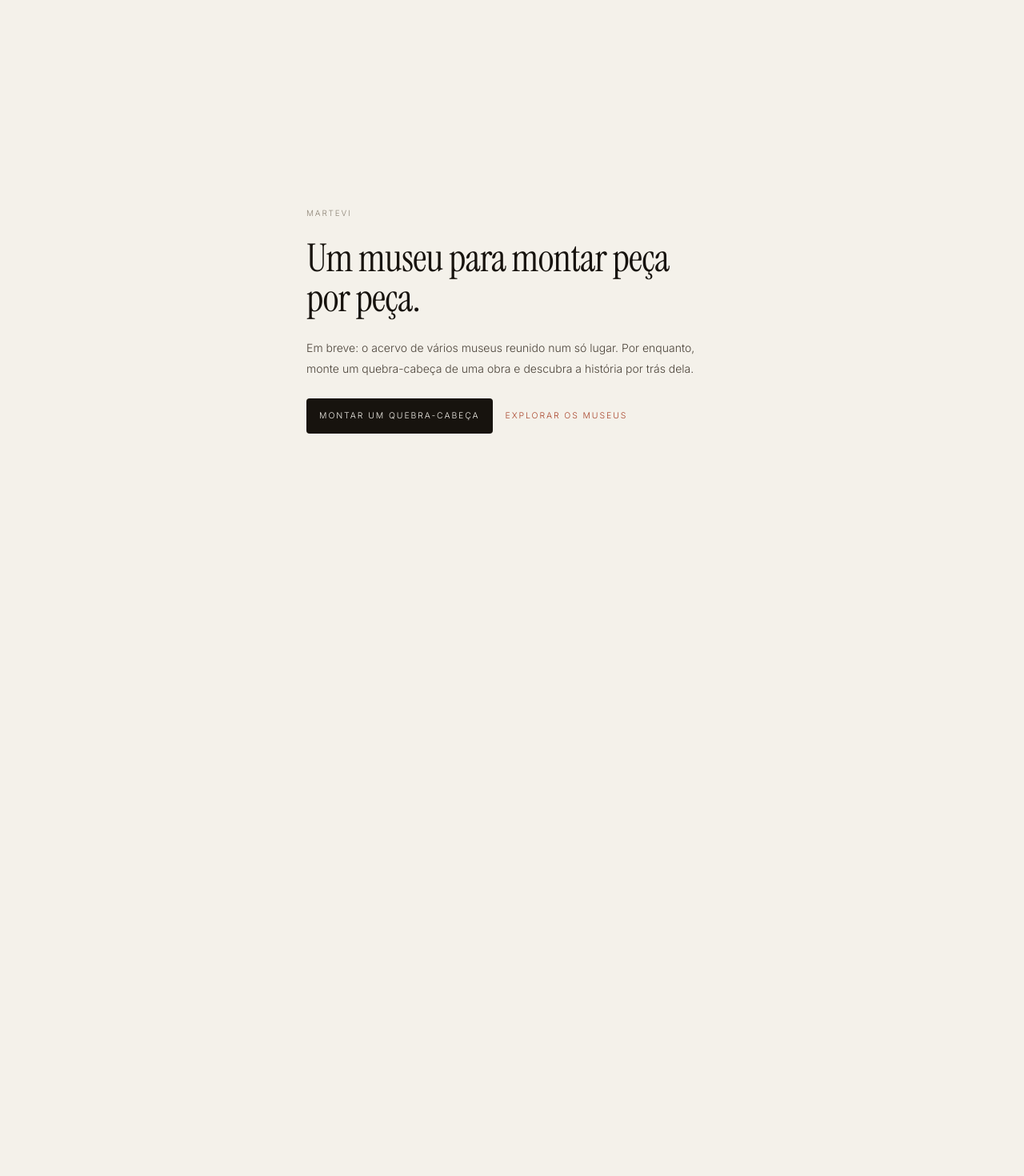
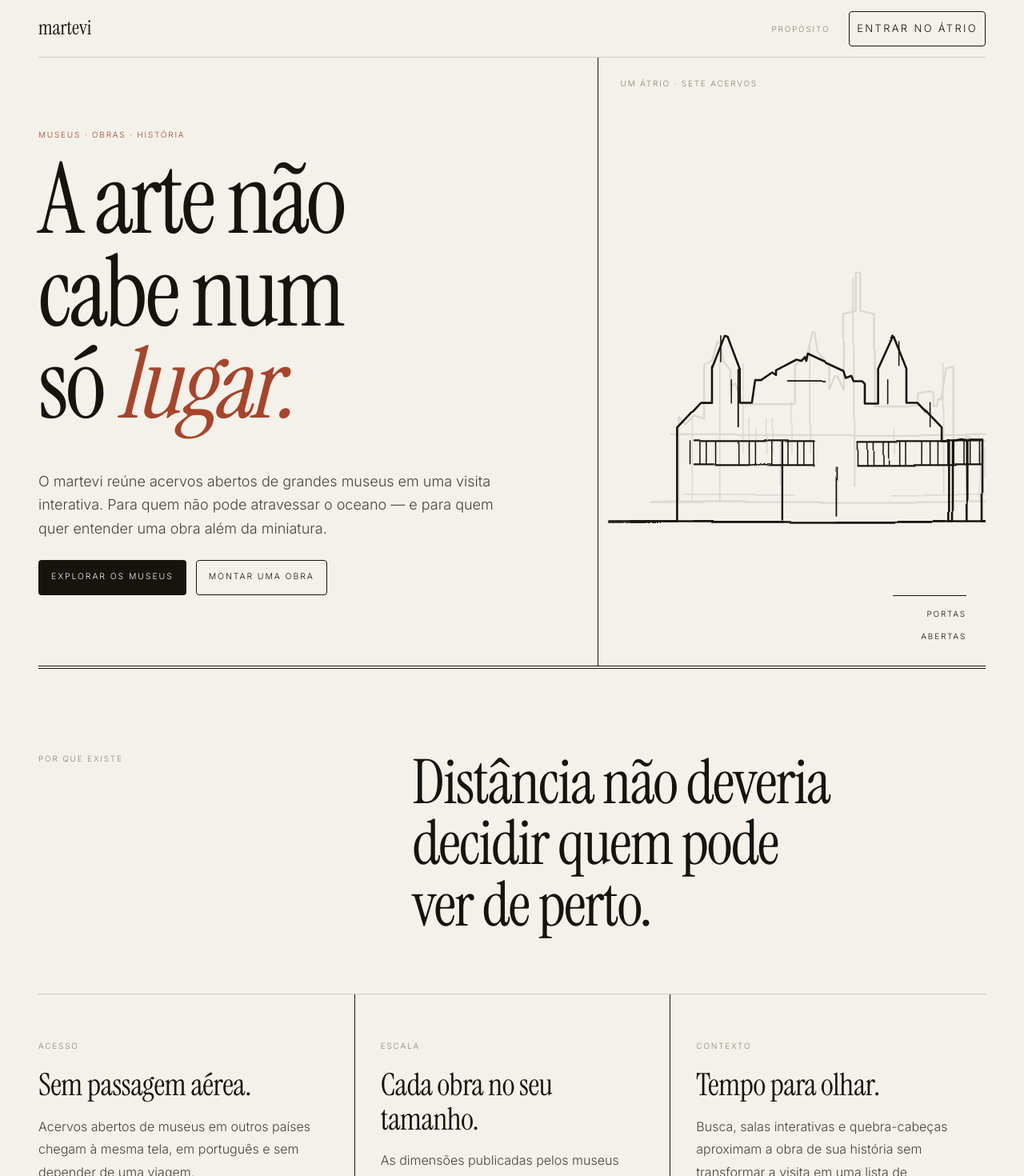
Before and after one commit to martevi-usp/frontend, a React (Vite) app: page / in a window 1280 px wide. Shown: the top 1470 px of the page at 80% size. Before the commit the page ends 800 px from the top, so only its background shows below. Built offline with nearby package versions, Linux system fonts and the light colour scheme; no server answers.

Commit message:
feat: establish the landing page narrative

```diff
--- /dev/null
+++ b/src/components/landing/LandingMuseumIllustration.tsx
@@ -0,0 +1,72 @@
+import { Box, Typography } from '@mui/material'
+import { MuseumBuilding } from '../museums/MuseumBuilding'
+
+/** A paper-and-ink composition made from the same facade drawings as the atrium. */
+export function LandingMuseumIllustration() {
+  return (
+    <Box
+      aria-hidden="true"
+      sx={{
+        position: 'relative',
+        minHeight: { xs: 300, md: 520 },
+        borderLeft: { xs: 0, md: '1px solid' },
+        borderTop: { xs: '1px solid', md: 0 },
+        borderColor: 'divider',
+        overflow: 'hidden',
+      }}
+    >
+      <Typography
+        variant="overline"
+        sx={{ position: 'absolute', top: { xs: 20, md: 24 }, left: { xs: 0, md: 28 } }}
+      >
+        um átrio · sete acervos
+      </Typography>
+
+      <Box
+        sx={{
+          position: 'absolute',
+          inset: { xs: '52px -18% auto 10%', md: '58px -18% auto 5%' },
+          height: '72%',
+          color: 'text.disabled',
+          opacity: 0.22,
+          transform: 'translateY(7%) scale(.88)',
+          transformOrigin: 'bottom center',
+        }}
+      >
+        <MuseumBuilding providerId="smithsonian" style={{ width: '100%', height: '100%' }} />
+      </Box>
+      <Box
+        sx={{
+          position: 'absolute',
+          inset: { xs: '66px -10% 0 4%', md: '72px -8% 0 1%' },
+          color: 'text.primary',
+          animation: 'landing-facade-in 1.25s cubic-bezier(.66,0,.25,1) both',
+          '@keyframes landing-facade-in': {
+            from: { opacity: 0, transform: 'translateY(26px)' },
+            to: { opacity: 1, transform: 'translateY(0)' },
+          },
+          '@media (prefers-reduced-motion: reduce)': { animation: 'none' },
+        }}
+      >
+        <MuseumBuilding providerId="rijksmuseum" style={{ width: '100%', height: '100%' }} />
+      </Box>
+
+      <Box
+        sx={{
+          position: 'absolute',
+          right: { xs: 12, sm: 24 },
+          bottom: { xs: 12, sm: 24 },
+          borderTop: '1px solid',
+          borderColor: 'text.primary',
+          width: 92,
+          pt: 0.75,
+          textAlign: 'right',
+        }}
+      >
+        <Typography variant="overline" component="span" sx={{ color: 'text.primary' }}>
+          portas abertas
+        </Typography>
+      </Box>
+    </Box>
+  )
+}
--- /dev/null
+++ b/src/landing/content.ts
@@ -0,0 +1,30 @@
+export interface MissionPillar {
+  eyebrow: string
+  title: string
+  description: string
+}
+
+/**
+ * Landing-page model. Keeping editorial content outside the React view makes
+ * it possible to revise the narrative without coupling copy to layout code.
+ */
+export const MISSION_PILLARS: readonly MissionPillar[] = [
+  {
+    eyebrow: 'Acesso',
+    title: 'Sem passagem aérea.',
+    description:
+      'Acervos abertos de museus em outros países chegam à mesma tela, em português e sem depender de uma viagem.',
+  },
+  {
+    eyebrow: 'Escala',
+    title: 'Cada obra no seu tamanho.',
+    description:
+      'As dimensões publicadas pelos museus devolvem a diferença entre uma pintura de poucos centímetros e uma tela monumental.',
+  },
+  {
+    eyebrow: 'Contexto',
+    title: 'Tempo para olhar.',
+    description:
+      'Busca, salas interativas e quebra-cabeças aproximam a obra de sua história sem transformar a visita em uma lista de resultados.',
+  },
+] as const
--- a/src/pages/HomePage.tsx
+++ b/src/pages/HomePage.tsx
@@ -1,28 +1,162 @@
-import { Box, Button, Stack, Typography } from '@mui/material'
+import { Box, Button, Container, Stack, Typography } from '@mui/material'
+import { Link as RouterLink } from 'react-router-dom'
+import { LandingMuseumIllustration } from '../components/landing/LandingMuseumIllustration'
+import { MISSION_PILLARS } from '../landing/content'
 
-import { Link as RouterLink } from 'react-router-dom'
-
-/** Placeholder home. Its real job for now is to be the page a visitor lands
- *  on while the backend wakes up (see api/warmup.ts). */
 export default function HomePage() {
   return (
-    <Box sx={{ minHeight: '100vh', display: 'grid', placeItems: 'center', p: 3 }}>
-      <Stack spacing={3} sx={{ maxWidth: '52ch' }}>
-        <Typography variant="overline">martevi</Typography>
-        <Typography variant="h3">Um museu para montar peça por peça.</Typography>
-        <Typography variant="body2" sx={{ lineHeight: 1.85 }}>
-          Em breve: o acervo de vários museus reunido num só lugar. Por enquanto, monte um
-          quebra-cabeça de uma obra e descubra a história por trás dela.
-        </Typography>
-        <Box>
-          <Button variant="contained" component={RouterLink} to="/quebra-cabeca">
-            Montar um quebra-cabeça
-          </Button>
-          <Button component={RouterLink} to="/atrio" sx={{ ml: 1 }}>
-            Explorar os museus
-          </Button>
+    <Box component="main" sx={{ minHeight: '100vh', overflow: 'hidden' }}>
+      <Container maxWidth={false} sx={{ px: { xs: 2, sm: 4, lg: 6 } }}>
+        <Box
+          component="header"
+          sx={{
+            minHeight: 72,
+            display: 'flex',
+            alignItems: 'center',
+            justifyContent: 'space-between',
+            gap: 2,
+            borderBottom: '1px solid',
+            borderColor: 'divider',
+          }}
+        >
+          <Typography
+            variant="h5"
+            component={RouterLink}
+            to="/"
+            sx={{ color: 'text.primary', textDecoration: 'none', fontSize: 25 }}
+          >
+            martevi
+          </Typography>
+          <Stack direction="row" spacing={{ xs: 1, sm: 3 }} sx={{ alignItems: 'center' }}>
+            <Typography
+              component="a"
+              href="#proposito"
+              variant="overline"
+              sx={{ color: 'text.disabled', textDecoration: 'none', display: { xs: 'none', sm: 'block' } }}
+            >
+              propósito
+            </Typography>
+            <Button component={RouterLink} to="/atrio" variant="outlined" size="small">
+              Entrar no átrio
+            </Button>
+          </Stack>
         </Box>
-      </Stack>
+
+        <Box
+          sx={{
+            borderBottom: '4px double',
+            borderColor: 'text.primary',
+            display: 'grid',
+            gridTemplateColumns: { xs: '1fr', md: 'minmax(0, 1.18fr) minmax(340px, .82fr)' },
+          }}
+        >
+          <Box
+            sx={{
+              minHeight: { xs: 490, md: 650 },
+              py: { xs: 7, sm: 9, md: 11 },
+              pr: { md: 6 },
+              display: 'flex',
+              flexDirection: 'column',
+              justifyContent: 'space-between',
+              gap: 6,
+            }}
+          >
+            <Box>
+              <Typography variant="overline" component="p" sx={{ color: 'primary.main', mb: 2 }}>
+                museus · obras · história
+              </Typography>
+              <Typography
+                variant="h1"
+                sx={{
+                  maxWidth: '8.4ch',
+                  fontSize: 'clamp(58px, 9.6vw, 148px)',
+                  animation: 'landing-title-in 1s cubic-bezier(.66,0,.25,1) both',
+                  '@keyframes landing-title-in': {
+                    from: { opacity: 0, transform: 'translateY(22px)' },
+                    to: { opacity: 1, transform: 'translateY(0)' },
+                  },
+                  '@media (prefers-reduced-motion: reduce)': { animation: 'none' },
+                }}
+              >
+                A arte não cabe num só{' '}
+                <Box component="em" sx={{ color: 'primary.main', fontStyle: 'italic' }}>
+                  lugar.
+                </Box>
+              </Typography>
+            </Box>
+
+            <Box sx={{ maxWidth: 610 }}>
+              <Typography variant="body1" sx={{ fontSize: { xs: 16, sm: 18 }, lineHeight: 1.65 }}>
+                O martevi reúne acervos abertos de grandes museus em uma visita interativa. Para quem
+                não pode atravessar o oceano — e para quem quer entender uma obra além da miniatura.
+              </Typography>
+              <Stack direction={{ xs: 'column', sm: 'row' }} spacing={1.5} sx={{ mt: 3, alignItems: { sm: 'center' } }}>
+                <Button component={RouterLink} to="/atrio" variant="contained">
+                  Explorar os museus
+                </Button>
+                <Button component={RouterLink} to="/quebra-cabeca" variant="outlined">
+                  Montar uma obra
+                </Button>
+              </Stack>
+            </Box>
+          </Box>
+          <LandingMuseumIllustration />
+        </Box>
+
+        <Box
+          id="proposito"
+          component="section"
+          aria-labelledby="proposito-titulo"
+          sx={{ py: { xs: 8, md: 13 }, scrollMarginTop: 24 }}
+        >
+          <Box
+            sx={{
+              display: 'grid',
+              gridTemplateColumns: { xs: '1fr', md: '.72fr 1.28fr' },
+              gap: { xs: 3, md: 8 },
+              pb: { xs: 6, md: 9 },
+              borderBottom: '1px solid',
+              borderColor: 'divider',
+            }}
+          >
+            <Typography variant="overline">por que existe</Typography>
+            <Typography id="proposito-titulo" variant="h2" sx={{ fontSize: 'clamp(38px, 6vw, 78px)', maxWidth: '15ch' }}>
+              Distância não deveria decidir quem pode ver de perto.
+            </Typography>
+          </Box>
+
+          <Box
+            sx={{
+              display: 'grid',
+              gridTemplateColumns: { xs: '1fr', md: 'repeat(3, 1fr)' },
+              borderBottom: '1px solid',
+              borderColor: 'divider',
+            }}
+          >
+            {MISSION_PILLARS.map((pillar) => (
+              <Box
+                key={pillar.eyebrow}
+                sx={{
+                  py: { xs: 4, md: 6 },
+                  px: { xs: 0, md: 4 },
+                  borderTop: { xs: '1px solid', md: 0 },
+                  borderLeft: { xs: 0, md: '1px solid' },
+                  borderColor: 'divider',
+                  '&:first-of-type': { pl: 0, borderLeft: 0 },
+                }}
+              >
+                <Typography variant="overline">{pillar.eyebrow}</Typography>
+                <Typography variant="h4" sx={{ mt: 2, fontSize: 'clamp(27px, 3vw, 40px)' }}>
+                  {pillar.title}
+                </Typography>
+                <Typography variant="body1" sx={{ mt: 2, maxWidth: '43ch', fontSize: 16 }}>
+                  {pillar.description}
+                </Typography>
+              </Box>
+            ))}
+          </Box>
+        </Box>
+      </Container>
     </Box>
   )
 }
```
